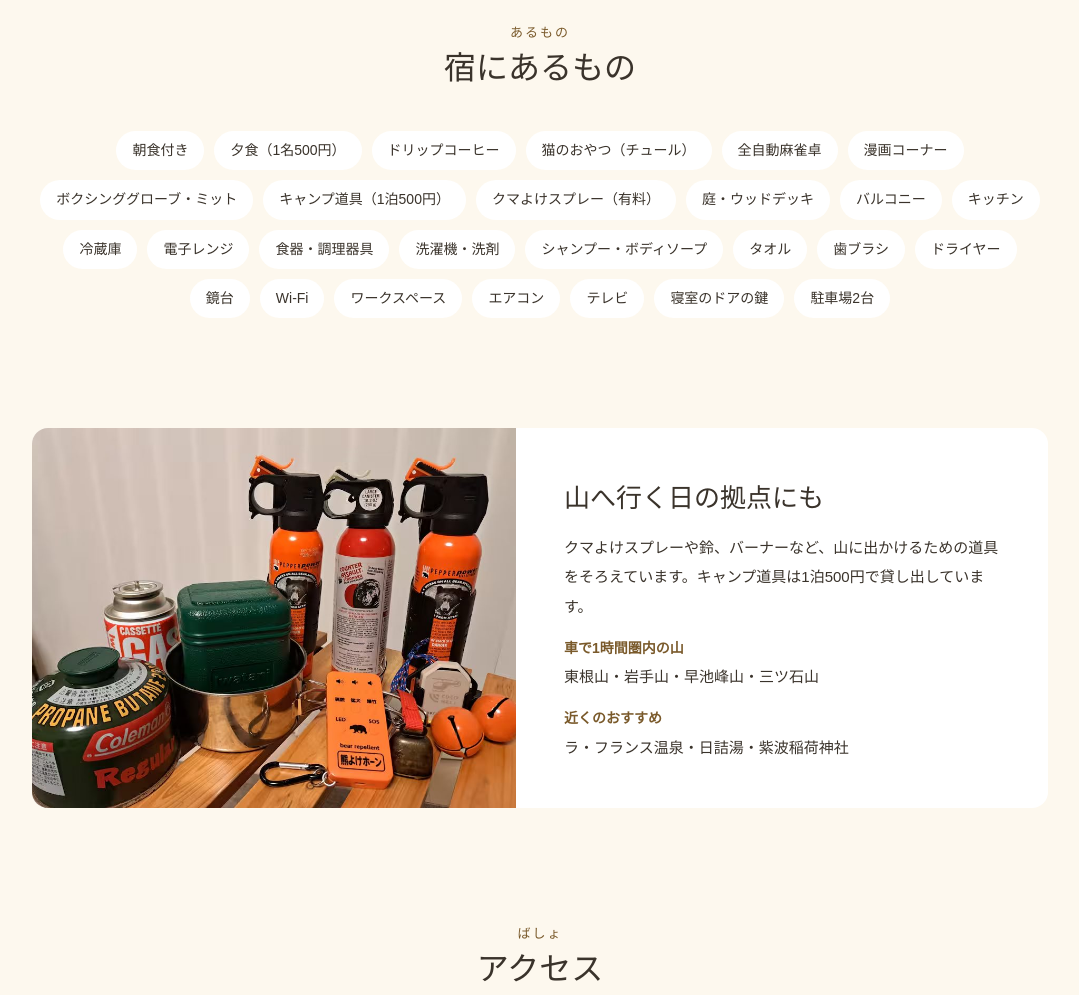
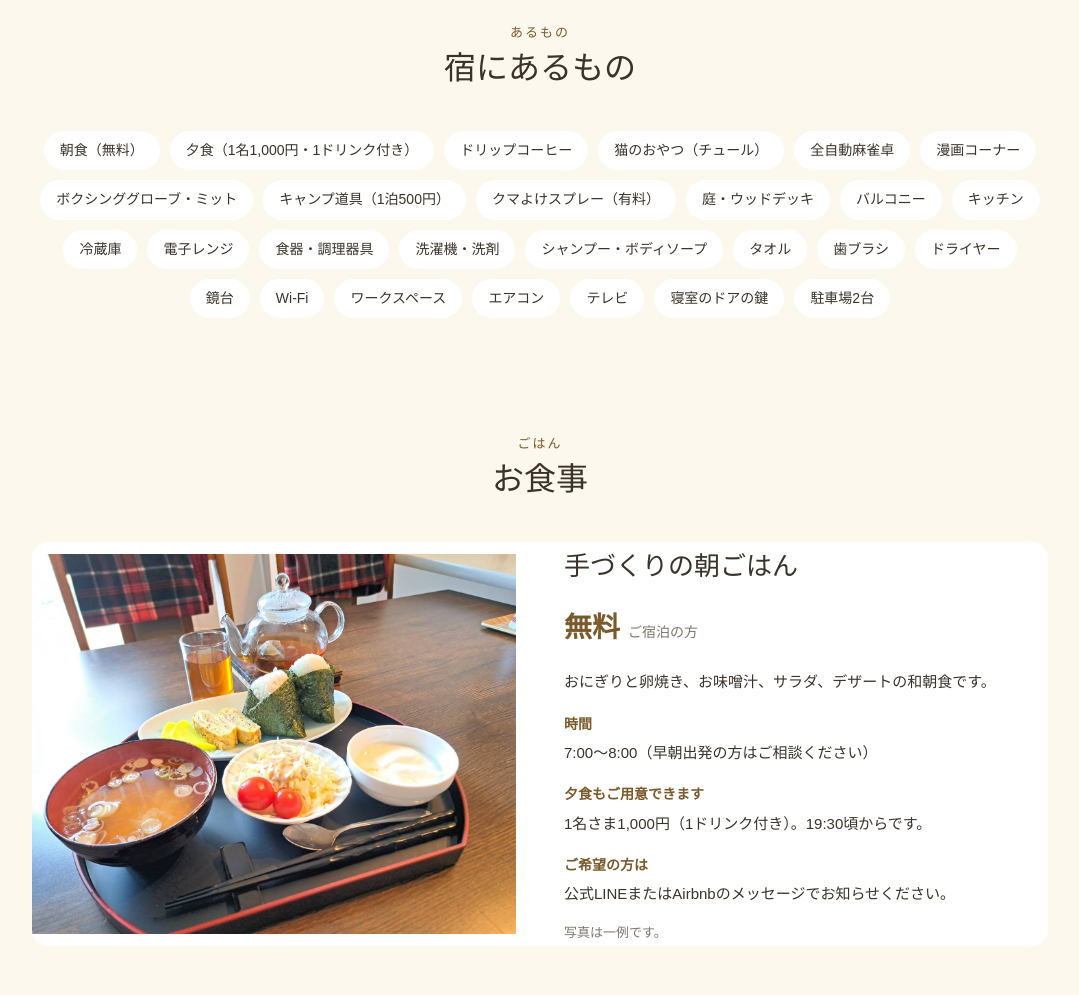
Before and after one commit to mountaincatsstay-alt/mountain-cats, a plain HTML site: page index.html in a window 1280 px wide. Shown: the part 2780-3775 px from the top of the page, without its empty margins (100-1179 px from the left). Drawn offline with Linux system fonts and the light colour scheme; a web font is replaced by a local one.

Commit message:
夕食１０００に変更

```diff
--- a/css/style.css
+++ b/css/style.css
@@ -128,6 +128,9 @@ button { font: inherit; color: inherit; background: none; border: 0; cursor: poi
 .mountain__body { padding-right: 40px; }
 .mountain h3 { font-family: "Kiwi Maru", serif; font-weight: 500; font-size: 26px; margin-bottom: 8px; }
 .mountain h4 { color: var(--deep); font-size: 14px; margin-top: 14px; }
+/* ---------- 朝食の料金 ---------- */
+.price { margin: 4px 0 12px; color: var(--muted); font-size: 14px; }
+.price b { color: var(--deep); font-size: 28px; font-weight: 700; margin-right: 8px; }
 
 /* ---------- アクセス ---------- */
 .access { display: grid; grid-template-columns: 1.2fr 1fr; gap: 36px; }
--- a/index.html
+++ b/index.html
@@ -145,8 +145,8 @@
   <section class="section" id="amenities">
     <div class="sec-head"><small>あるもの</small><h2>宿にあるもの</h2></div>
     <ul class="amenities">
-      <li>朝食付き</li>
-      <li>夕食（1名500円）</li>
+      <li>朝食（無料）</li>
+      <li>夕食（1名1,000円・1ドリンク付き）</li>
       <li>ドリップコーヒー</li>
       <li>猫のおやつ（チュール）</li>
       <li>全自動麻雀卓</li>
@@ -173,6 +173,26 @@
       <li>寝室のドアの鍵</li>
       <li>駐車場2台</li>
     </ul>
+  </section>
+
+  <!-- ===== 朝食 ===== -->
+  <section class="section" id="breakfast">
+    <div class="sec-head"><small>ごはん</small><h2>お食事</h2></div>
+    <div class="mountain">
+      <div class="mountain__img"><img src="images/breakfast.jpg" alt="おにぎり、卵焼き、味噌汁、サラダ、デザートとお茶の朝食" loading="lazy"></div>
+      <div class="mountain__body">
+        <h3>手づくりの朝ごはん</h3>
+        <p class="price"><b>無料</b>ご宿泊の方</p>
+        <p>おにぎりと卵焼き、お味噌汁、サラダ、デザートの和朝食です。</p>
+        <h4>時間</h4>
+        <p>7:00〜8:00（早朝出発の方はご相談ください）</p>
+        <h4>夕食もご用意できます</h4>
+        <p>1名さま1,000円（1ドリンク付き）。19:30頃からです。</p>
+        <h4>ご希望の方は</h4>
+        <p>公式LINEまたはAirbnbのメッセージでお知らせください。</p>
+        <p class="note">写真は一例です。</p>
+      </div>
+    </div>
   </section>
 
   <!-- ===== 山あそび ===== -->
@@ -222,7 +242,7 @@
       <details><summary>猫には必ず会えますか？</summary><p>猫のペースで暮らしているので、いつも会えるとは限りません。</p></details>
       <details><summary>チェックインの方法は？</summary><p>基本は私たちが直接お迎えいたしますが、曜日によってはセルフチェックインをお願いしております。詳しい手順はご予約後にメッセージでお送りしますので、どうぞご安心くださいね。</p></details>
       <details><summary>朝食はありますか？</summary><p>ご希望の方には朝食をご用意します（7:00〜8:00。早朝出発の方はご相談ください）。追加料金はかかりません。ご希望の場合は、公式LINEまたはAirbnbのメッセージでお知らせください。</p></details>
-      <details><summary>夕食はありますか？</summary><p>1名さま500円で夕食をご用意できます（19:30頃から）。食べ物やお酒の持ち込みも自由です。</p></details>
+      <details><summary>夕食はありますか？</summary><p>1名さま1,000円（1ドリンク付き）で夕食をご用意できます（19:30頃から）。食べ物やお酒の持ち込みも自由です。</p></details>
       <details><summary>お風呂やキッチンは共用ですか？</summary><p>ホストが暮らす家のため、お風呂・キッチン・洗面所はホストと共用です。客室は個室で、ドアに鍵がかかります。猫が客室に入ることがあるので、お出かけやお休みのときは扉を閉めてください。</p></details>
       <details><summary>花巻空港から行けますか？</summary><p>バスや電車を乗り継いでお越しいただけます。送迎をご希望の方はご相談ください（ガソリン代として片道500円）。</p></details>
       <details><summary>猫におやつをあげてもいいですか？</summary><p>はい、おやつ（チュール）をあげることができます。</p></details>
```
Also changed, not shown: images/breakfast.jpg (added).
